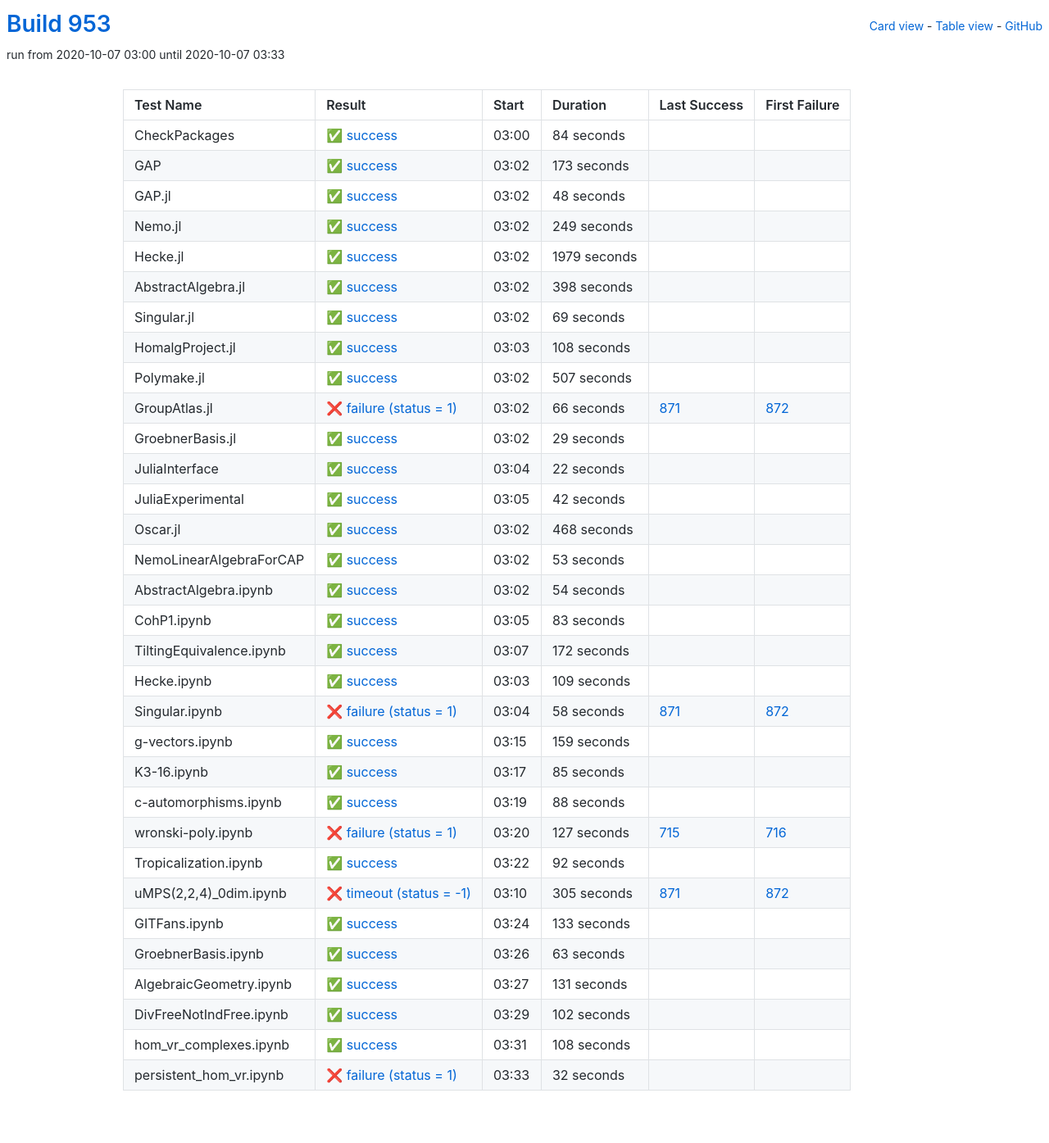
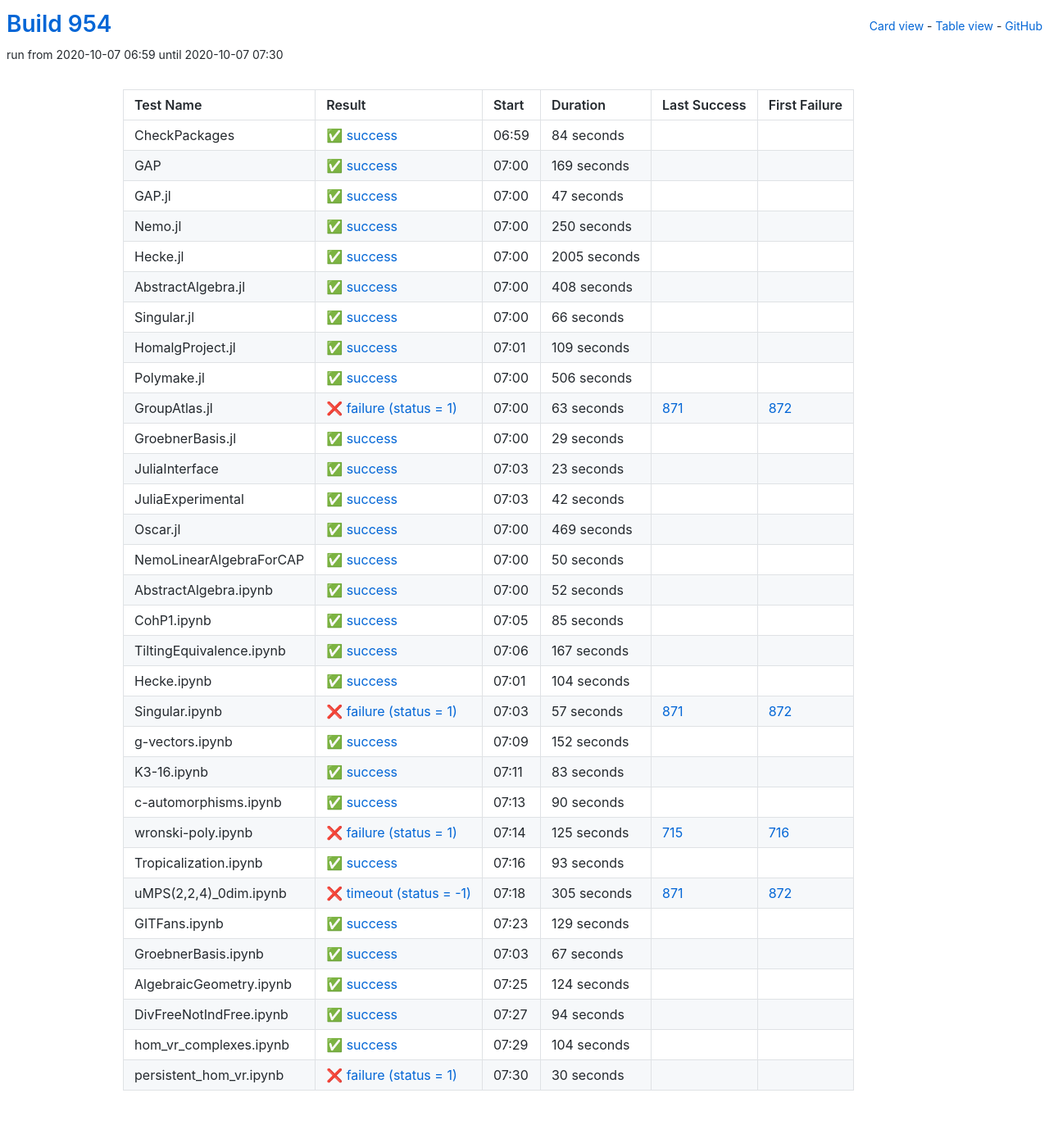
Before and after one commit to oscar-system/oscar-ci-status-stable, a Jekyll site: the page built from table.html, in a window 1280 px wide. Shown: the whole page at 82% size. Built offline with Jekyll 4.4.1, drawn with Linux system fonts in a browser that asks for light colours.

Commit message:
Build #954

```diff
--- a/_data/ci.yml
+++ b/_data/ci.yml
@@ -1,6 +1,6 @@
 ---
-build: 953
-build_url: https://oscarci.mathematik.uni-kl.de/job/oscar-stable/953/
+build: 954
+build_url: https://oscarci.mathematik.uni-kl.de/job/oscar-stable/954/
 job: oscar-stable
 organization: oscar-system
 repo: oscar-ci-status-stable
@@ -8,8 +8,8 @@ repourl: https://github.com/oscar-system/oscar-ci-status-stable
 tests:
 - name: CheckPackages
   id: checkpackages
-  log: https://oscarci.mathematik.uni-kl.de/job/oscar-stable/953/artifact/logs/build-953/CheckPackages.log
-  start: 2020-10-07 03:00
+  log: https://oscarci.mathematik.uni-kl.de/job/oscar-stable/954/artifact/logs/build-954/CheckPackages.log
+  start: 2020-10-07 06:59
   success: true
   exitcode: 0
   status: success
@@ -20,116 +20,116 @@ tests:
   first_failure_url:
 - name: GAP
   id: gap
-  log: https://oscarci.mathematik.uni-kl.de/job/oscar-stable/953/artifact/logs/build-953/GAP.log
-  start: 2020-10-07 03:02
+  log: https://oscarci.mathematik.uni-kl.de/job/oscar-stable/954/artifact/logs/build-954/GAP.log
+  start: 2020-10-07 07:00
   success: true
   exitcode: 0
   status: success
-  duration: 173
+  duration: 169
   last_success: false
   last_success_url:
   first_failure: false
   first_failure_url:
 - name: GAP.jl
   id: gap-jl
-  log: https://oscarci.mathematik.uni-kl.de/job/oscar-stable/953/artifact/logs/build-953/GAP.jl.log
-  start: 2020-10-07 03:02
+  log: https://oscarci.mathematik.uni-kl.de/job/oscar-stable/954/artifact/logs/build-954/GAP.jl.log
+  start: 2020-10-07 07:00
   success: true
   exitcode: 0
   status: success
-  duration: 48
+  duration: 47
   last_success: false
   last_success_url:
   first_failure: false
   first_failure_url:
 - name: Nemo.jl
   id: nemo-jl
-  log: https://oscarci.mathematik.uni-kl.de/job/oscar-stable/953/artifact/logs/build-953/Nemo.jl.log
-  start: 2020-10-07 03:02
+  log: https://oscarci.mathematik.uni-kl.de/job/oscar-stable/954/artifact/logs/build-954/Nemo.jl.log
+  start: 2020-10-07 07:00
   success: true
   exitcode: 0
   status: success
-  duration: 249
+  duration: 250
   last_success: false
   last_success_url:
   first_failure: false
   first_failure_url:
 - name: Hecke.jl
   id: hecke-jl
-  log: https://oscarci.mathematik.uni-kl.de/job/oscar-stable/953/artifact/logs/build-953/Hecke.jl.log
-  start: 2020-10-07 03:02
+  log: https://oscarci.mathematik.uni-kl.de/job/oscar-stable/954/artifact/logs/build-954/Hecke.jl.log
+  start: 2020-10-07 07:00
   success: true
   exitcode: 0
   status: success
-  duration: 1979
+  duration: 2005
   last_success: false
   last_success_url:
   first_failure: false
   first_failure_url:
 - name: AbstractAlgebra.jl
   id: abstractalgebra-jl
-  log: https://oscarci.mathematik.uni-kl.de/job/oscar-stable/953/artifact/logs/build-953/AbstractAlgebra.jl.log
-  start: 2020-10-07 03:02
+  log: https://oscarci.mathematik.uni-kl.de/job/oscar-stable/954/artifact/logs/build-954/AbstractAlgebra.jl.log
+  start: 2020-10-07 07:00
   success: true
   exitcode: 0
   status: success
-  duration: 398
+  duration: 408
   last_success: false
   last_success_url:
   first_failure: false
   first_failure_url:
 - name: Singular.jl
   id: singular-jl
-  log: https://oscarci.mathematik.uni-kl.de/job/oscar-stable/953/artifact/logs/build-953/Singular.jl.log
-  start: 2020-10-07 03:02
+  log: https://oscarci.mathematik.uni-kl.de/job/oscar-stable/954/artifact/logs/build-954/Singular.jl.log
+  start: 2020-10-07 07:00
   success: true
   exitcode: 0
   status: success
-  duration: 69
+  duration: 66
   last_success: false
   last_success_url:
   first_failure: false
   first_failure_url:
 - name: HomalgProject.jl
   id: homalgproject-jl
-  log: https://oscarci.mathematik.uni-kl.de/job/oscar-stable/953/artifact/logs/build-953/HomalgProject.jl.log
-  start: 2020-10-07 03:03
+  log: https://oscarci.mathematik.uni-kl.de/job/oscar-stable/954/artifact/logs/build-954/HomalgProject.jl.log
+  start: 2020-10-07 07:01
   success: true
   exitcode: 0
   status: success
-  duration: 108
+  duration: 109
   last_success: false
   last_success_url:
   first_failure: false
   first_failure_url:
 - name: Polymake.jl
   id: polymake-jl
-  log: https://oscarci.mathematik.uni-kl.de/job/oscar-stable/953/artifact/logs/build-953/Polymake.jl.log
-  start: 2020-10-07 03:02
+  log: https://oscarci.mathematik.uni-kl.de/job/oscar-stable/954/artifact/logs/build-954/Polymake.jl.log
+  start: 2020-10-07 07:00
   success: true
   exitcode: 0
   status: success
-  duration: 507
+  duration: 506
   last_success: false
   last_success_url:
   first_failure: false
   first_failure_url:
 - name: GroupAtlas.jl
   id: groupatlas-jl
-  log: https://oscarci.mathematik.uni-kl.de/job/oscar-stable/953/artifact/logs/build-953/GroupAtlas.jl.log
-  start: 2020-10-07 03:02
+  log: https://oscarci.mathematik.uni-kl.de/job/oscar-stable/954/artifact/logs/build-954/GroupAtlas.jl.log
+  start: 2020-10-07 07:00
   success: false
   exitcode: 1
   status: failure
-  duration: 66
+  duration: 63
   last_success: 871
   last_success_url: https://oscarci.mathematik.uni-kl.de/job/oscar-stable/871/
   first_failure: 872
   first_failure_url: https://oscarci.mathematik.uni-kl.de/job/oscar-stable/872/
 - name: GroebnerBasis.jl
   id: groebnerbasis-jl
-  log: https://oscarci.mathematik.uni-kl.de/job/oscar-stable/953/artifact/logs/build-953/GroebnerBasis.jl.log
-  start: 2020-10-07 03:02
+  log: https://oscarci.mathematik.uni-kl.de/job/oscar-stable/954/artifact/logs/build-954/GroebnerBasis.jl.log
+  start: 2020-10-07 07:00
   success: true
   exitcode: 0
   status: success
@@ -140,20 +140,20 @@ tests:
   first_failure_url:
 - name: JuliaInterface
   id: juliainterface
-  log: https://oscarci.mathematik.uni-kl.de/job/oscar-stable/953/artifact/logs/build-953/JuliaInterface.log
-  start: 2020-10-07 03:04
+  log: https://oscarci.mathematik.uni-kl.de/job/oscar-stable/954/artifact/logs/build-954/JuliaInterface.log
+  start: 2020-10-07 07:03
   success: true
   exitcode: 0
   status: success
-  duration: 22
+  duration: 23
   last_success: false
   last_success_url:
   first_failure: false
   first_failure_url:
 - name: JuliaExperimental
   id: juliaexperimental
-  log: https://oscarci.mathematik.uni-kl.de/job/oscar-stable/953/artifact/logs/build-953/JuliaExperimental.log
-  start: 2020-10-07 03:05
+  log: https://oscarci.mathematik.uni-kl.de/job/oscar-stable/954/artifact/logs/build-954/JuliaExperimental.log
+  start: 2020-10-07 07:03
   success: true
   exitcode: 0
   status: success
@@ -164,44 +164,104 @@ tests:
   first_failure_url:
 - name: Oscar.jl
   id: oscar-jl
-  log: https://oscarci.mathematik.uni-kl.de/job/oscar-stable/953/artifact/logs/build-953/Oscar.jl.log
-  start: 2020-10-07 03:02
+  log: https://oscarci.mathematik.uni-kl.de/job/oscar-stable/954/artifact/logs/build-954/Oscar.jl.log
+  start: 2020-10-07 07:00
   success: true
   exitcode: 0
   status: success
-  duration: 468
+  duration: 469
   last_success: false
   last_success_url:
   first_failure: false
   first_failure_url:
 - name: NemoLinearAlgebraForCAP
   id: nemolinearalgebraforcap
-  log: https://oscarci.mathematik.uni-kl.de/job/oscar-stable/953/artifact/logs/build-953/NemoLinearAlgebraForCAP.log
-  start: 2020-10-07 03:02
+  log: https://oscarci.mathematik.uni-kl.de/job/oscar-stable/954/artifact/logs/build-954/NemoLinearAlgebraForCAP.log
+  start: 2020-10-07 07:00
   success: true
   exitcode: 0
   status: success
-  duration: 53
+  duration: 50
   last_success: false
   last_success_url:
   first_failure: false
   first_failure_url:
 - name: AbstractAlgebra.ipynb
   id: abstractalgebra-ipynb
-  log: https://oscarci.mathematik.uni-kl.de/job/oscar-stable/953/artifact/logs/build-953/AbstractAlgebra.ipynb.log
-  start: 2020-10-07 03:02
+  log: https://oscarci.mathematik.uni-kl.de/job/oscar-stable/954/artifact/logs/build-954/AbstractAlgebra.ipynb.log
+  start: 2020-10-07 07:00
   success: true
   exitcode: 0
   status: success
-  duration: 54
+  duration: 52
   last_success: false
   last_success_url:
   first_failure: false
   first_failure_url:
 - name: CohP1.ipynb
   id: cohp1-ipynb
-  log: https://oscarci.mathematik.uni-kl.de/job/oscar-stable/953/artifact/logs/build-953/CohP1.ipynb.log
-  start: 2020-10-07 03:05
+  log: https://oscarci.mathematik.uni-kl.de/job/oscar-stable/954/artifact/logs/build-954/CohP1.ipynb.log
+  start: 2020-10-07 07:05
+  success: true
+  exitcode: 0
+  status: success
+  duration: 85
+  last_success: false
+  last_success_url:
+  first_failure: false
+  first_failure_url:
+- name: TiltingEquivalence.ipynb
+  id: tiltingequivalence-ipynb
+  log: https://oscarci.mathematik.uni-kl.de/job/oscar-stable/954/artifact/logs/build-954/TiltingEquivalence.ipynb.log
+  start: 2020-10-07 07:06
+  success: true
+  exitcode: 0
+  status: success
+  duration: 167
+  last_success: false
+  last_success_url:
+  first_failure: false
+  first_failure_url:
+- name: Hecke.ipynb
+  id: hecke-ipynb
+  log: https://oscarci.mathematik.uni-kl.de/job/oscar-stable/954/artifact/logs/build-954/Hecke.ipynb.log
+  start: 2020-10-07 07:01
+  success: true
+  exitcode: 0
+  status: success
+  duration: 104
+  last_success: false
+  last_success_url:
+  first_failure: false
+  first_failure_url:
+- name: Singular.ipynb
+  id: singular-ipynb
+  log: https://oscarci.mathematik.uni-kl.de/job/oscar-stable/954/artifact/logs/build-954/Singular.ipynb.log
+  start: 2020-10-07 07:03
+  success: false
+  exitcode: 1
+  status: failure
+  duration: 57
+  last_success: 871
+  last_success_url: https://oscarci.mathematik.uni-kl.de/job/oscar-stable/871/
+  first_failure: 872
+  first_failure_url: https://oscarci.mathematik.uni-kl.de/job/oscar-stable/872/
+- name: g-vectors.ipynb
+  id: g-vectors-ipynb
+  log: https://oscarci.mathematik.uni-kl.de/job/oscar-stable/954/artifact/logs/build-954/g-vectors.ipynb.log
+  start: 2020-10-07 07:09
+  success: true
+  exitcode: 0
+  status: success
+  duration: 152
+  last_success: false
+  last_success_url:
+  first_failure: false
+  first_failure_url:
+- name: K3-16.ipynb
+  id: k3-16-ipynb
+  log: https://oscarci.mathematik.uni-kl.de/job/oscar-stable/954/artifact/logs/build-954/K3-16.ipynb.log
+  start: 2020-10-07 07:11
   success: true
   exitcode: 0
   status: success
@@ -210,106 +270,46 @@ tests:
   last_success_url:
   first_failure: false
   first_failure_url:
-- name: TiltingEquivalence.ipynb
-  id: tiltingequivalence-ipynb
-  log: https://oscarci.mathematik.uni-kl.de/job/oscar-stable/953/artifact/logs/build-953/TiltingEquivalence.ipynb.log
-  start: 2020-10-07 03:07
+- name: c-automorphisms.ipynb
+  id: c-automorphisms-ipynb
+  log: https://oscarci.mathematik.uni-kl.de/job/oscar-stable/954/artifact/logs/build-954/c-automorphisms.ipynb.log
+  start: 2020-10-07 07:13
   success: true
   exitcode: 0
   status: success
-  duration: 172
-  last_success: false
-  last_success_url:
-  first_failure: false
-  first_failure_url:
-- name: Hecke.ipynb
-  id: hecke-ipynb
-  log: https://oscarci.mathematik.uni-kl.de/job/oscar-stable/953/artifact/logs/build-953/Hecke.ipynb.log
-  start: 2020-10-07 03:03
-  success: true
-  exitcode: 0
-  status: success
-  duration: 109
-  last_success: false
-  last_success_url:
-  first_failure: false
-  first_failure_url:
-- name: Singular.ipynb
-  id: singular-ipynb
-  log: https://oscarci.mathematik.uni-kl.de/job/oscar-stable/953/artifact/logs/build-953/Singular.ipynb.log
-  start: 2020-10-07 03:04
-  success: false
-  exitcode: 1
-  status: failure
-  duration: 58
-  last_success: 871
-  last_success_url: https://oscarci.mathematik.uni-kl.de/job/oscar-stable/871/
-  first_failure: 872
-  first_failure_url: https://oscarci.mathematik.uni-kl.de/job/oscar-stable/872/
-- name: g-vectors.ipynb
-  id: g-vectors-ipynb
-  log: https://oscarci.mathematik.uni-kl.de/job/oscar-stable/953/artifact/logs/build-953/g-vectors.ipynb.log
-  start: 2020-10-07 03:15
-  success: true
-  exitcode: 0
-  status: success
-  duration: 159
-  last_success: false
-  last_success_url:
-  first_failure: false
-  first_failure_url:
-- name: K3-16.ipynb
-  id: k3-16-ipynb
-  log: https://oscarci.mathematik.uni-kl.de/job/oscar-stable/953/artifact/logs/build-953/K3-16.ipynb.log
-  start: 2020-10-07 03:17
-  success: true
-  exitcode: 0
-  status: success
-  duration: 85
-  last_success: false
-  last_success_url:
-  first_failure: false
-  first_failure_url:
-- name: c-automorphisms.ipynb
-  id: c-automorphisms-ipynb
-  log: https://oscarci.mathematik.uni-kl.de/job/oscar-stable/953/artifact/logs/build-953/c-automorphisms.ipynb.log
-  start: 2020-10-07 03:19
-  success: true
-  exitcode: 0
-  status: success
-  duration: 88
+  duration: 90
   last_success: false
   last_success_url:
   first_failure: false
   first_failure_url:
 - name: wronski-poly.ipynb
   id: wronski-poly-ipynb
-  log: https://oscarci.mathematik.uni-kl.de/job/oscar-stable/953/artifact/logs/build-953/wronski-poly.ipynb.log
-  start: 2020-10-07 03:20
+  log: https://oscarci.mathematik.uni-kl.de/job/oscar-stable/954/artifact/logs/build-954/wronski-poly.ipynb.log
+  start: 2020-10-07 07:14
   success: false
   exitcode: 1
   status: failure
-  duration: 127
+  duration: 125
   last_success: 715
   last_success_url: https://oscarci.mathematik.uni-kl.de/job/oscar-stable/715/
   first_failure: 716
   first_failure_url: https://oscarci.mathematik.uni-kl.de/job/oscar-stable/716/
 - name: Tropicalization.ipynb
   id: tropicalization-ipynb
-  log: https://oscarci.mathematik.uni-kl.de/job/oscar-stable/953/artifact/logs/build-953/Tropicalization.ipynb.log
-  start: 2020-10-07 03:22
+  log: https://oscarci.mathematik.uni-kl.de/job/oscar-stable/954/artifact/logs/build-954/Tropicalization.ipynb.log
+  start: 2020-10-07 07:16
   success: true
   exitcode: 0
   status: success
-  duration: 92
+  duration: 93
   last_success: false
   last_success_url:
   first_failure: false
   first_failure_url:
 - name: uMPS(2,2,4)_0dim.ipynb
   id: umps-2-2-4-0dim-ipynb
-  log: https://oscarci.mathematik.uni-kl.de/job/oscar-stable/953/artifact/logs/build-953/uMPS-2-2-4-_0dim.ipynb.log
-  start: 2020-10-07 03:10
+  log: https://oscarci.mathematik.uni-kl.de/job/oscar-stable/954/artifact/logs/build-954/uMPS-2-2-4-_0dim.ipynb.log
+  start: 2020-10-07 07:18
   success: false
   exitcode: -1
   status: timeout
@@ -320,72 +320,72 @@ tests:
   first_failure_url: https://oscarci.mathematik.uni-kl.de/job/oscar-stable/872/
 - name: GITFans.ipynb
   id: gitfans-ipynb
-  log: https://oscarci.mathematik.uni-kl.de/job/oscar-stable/953/artifact/logs/build-953/GITFans.ipynb.log
-  start: 2020-10-07 03:24
+  log: https://oscarci.mathematik.uni-kl.de/job/oscar-stable/954/artifact/logs/build-954/GITFans.ipynb.log
+  start: 2020-10-07 07:23
   success: true
   exitcode: 0
   status: success
-  duration: 133
+  duration: 129
   last_success: false
   last_success_url:
   first_failure: false
   first_failure_url:
 - name: GroebnerBasis.ipynb
   id: groebnerbasis-ipynb
-  log: https://oscarci.mathematik.uni-kl.de/job/oscar-stable/953/artifact/logs/build-953/GroebnerBasis.ipynb.log
-  start: 2020-10-07 03:26
+  log: https://oscarci.mathematik.uni-kl.de/job/oscar-stable/954/artifact/logs/build-954/GroebnerBasis.ipynb.log
+  start: 2020-10-07 07:03
   success: true
   exitcode: 0
   status: success
-  duration: 63
+  duration: 67
   last_success: false
   last_success_url:
   first_failure: false
   first_failure_url:
 - name: AlgebraicGeometry.ipynb
   id: algebraicgeometry-ipynb
-  log: https://oscarci.mathematik.uni-kl.de/job/oscar-stable/953/artifact/logs/build-953/AlgebraicGeometry.ipynb.log
-  start: 2020-10-07 03:27
+  log: https://oscarci.mathematik.uni-kl.de/job/oscar-stable/954/artifact/logs/build-954/AlgebraicGeometry.ipynb.log
+  start: 2020-10-07 07:25
   success: true
   exitcode: 0
   status: success
-  duration: 131
+  duration: 124
   last_success: false
   last_success_url:
   first_failure: false
   first_failure_url:
 - name: DivFreeNotIndFree.ipynb
   id: divfreenotindfree-ipynb
-  log: https://oscarci.mathematik.uni-kl.de/job/oscar-stable/953/artifact/logs/build-953/DivFreeNotIndFree.ipynb.log
-  start: 2020-10-07 03:29
+  log: https://oscarci.mathematik.uni-kl.de/job/oscar-stable/954/artifact/logs/build-954/DivFreeNotIndFree.ipynb.log
+  start: 2020-10-07 07:27
   success: true
   exitcode: 0
   status: success
-  duration: 102
+  duration: 94
   last_success: false
   last_success_url:
   first_failure: false
   first_failure_url:
 - name: hom_vr_complexes.ipynb
   id: hom-vr-complexes-ipynb
-  log: https://oscarci.mathematik.uni-kl.de/job/oscar-stable/953/artifact/logs/build-953/hom_vr_complexes.ipynb.log
-  start: 2020-10-07 03:31
+  log: https://oscarci.mathematik.uni-kl.de/job/oscar-stable/954/artifact/logs/build-954/hom_vr_complexes.ipynb.log
+  start: 2020-10-07 07:29
   success: true
   exitcode: 0
   status: success
-  duration: 108
+  duration: 104
   last_success: false
   last_success_url:
   first_failure: false
   first_failure_url:
 - name: persistent_hom_vr.ipynb
   id: persistent-hom-vr-ipynb
-  log: https://oscarci.mathematik.uni-kl.de/job/oscar-stable/953/artifact/logs/build-953/persistent_hom_vr.ipynb.log
-  start: 2020-10-07 03:33
+  log: https://oscarci.mathematik.uni-kl.de/job/oscar-stable/954/artifact/logs/build-954/persistent_hom_vr.ipynb.log
+  start: 2020-10-07 07:30
   success: false
   exitcode: 1
   status: failure
-  duration: 32
+  duration: 30
   last_success: false
   last_success_url:
   first_failure: false
```
Also changed, not shown: README.md.
